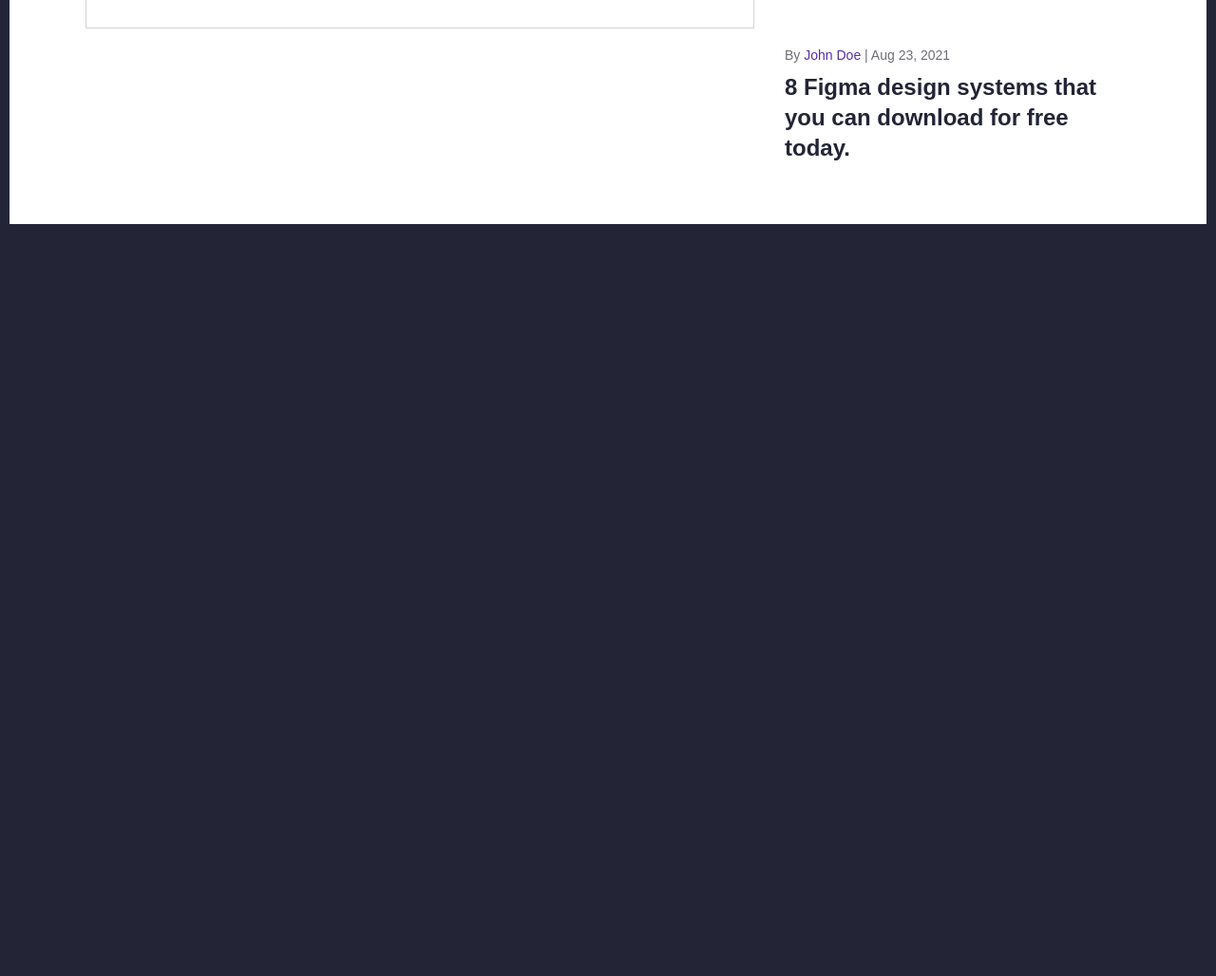
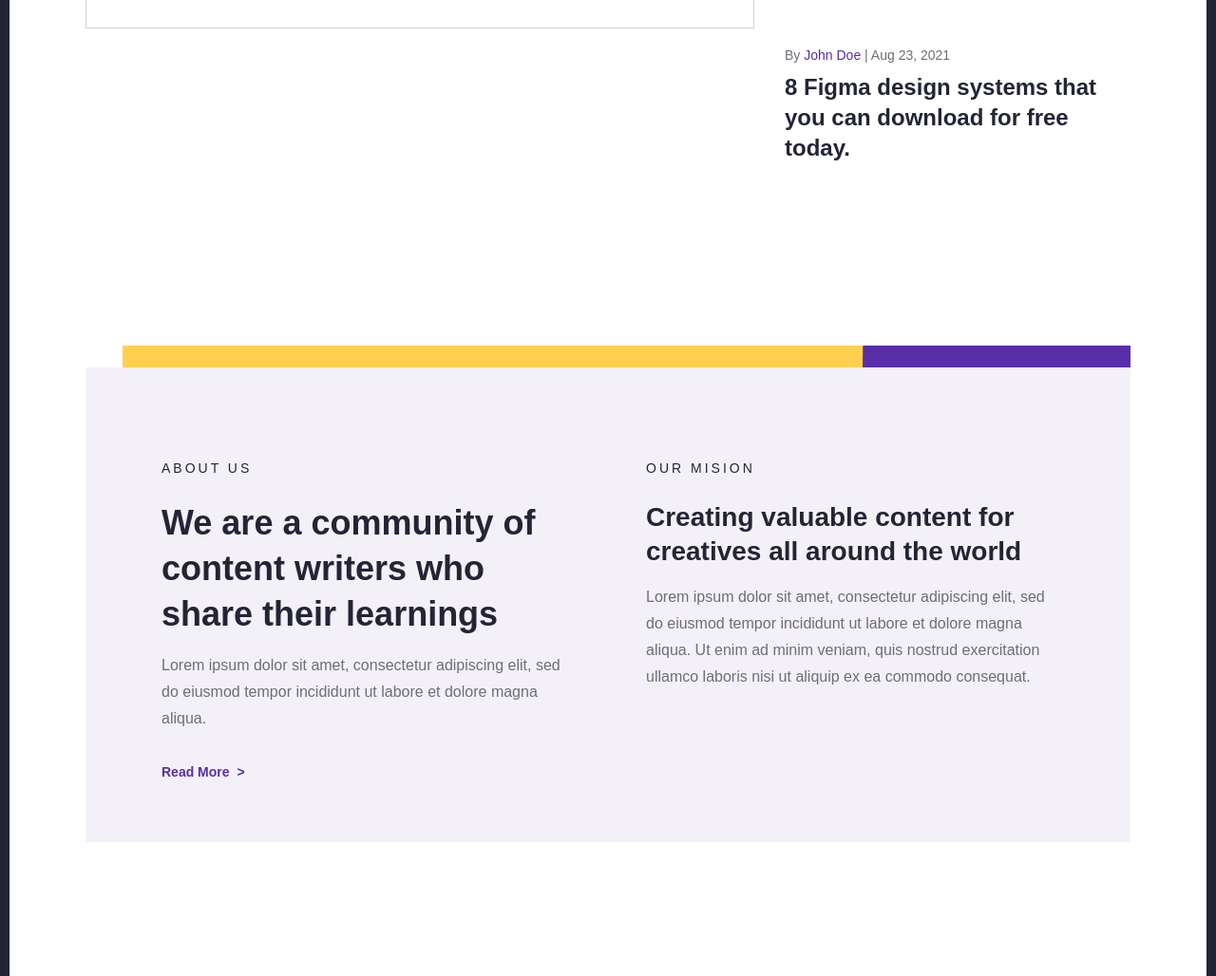
Before and after one commit to KirillMoiseev1999/frontend-project, a website built with Vite: page index.html in a window 1280 px wide. Shown: the part 1652-2680 px from the top of the page at 95% size. Before the commit the page ends 1888 px from the top, so only its background shows below. Built offline with nearby package versions, Linux system fonts and the light colour scheme.

Commit message:
добавил блок about-section

```diff
--- a/index.html
+++ b/index.html
@@ -20,6 +20,7 @@
     <link rel="stylesheet" href="src/styles/components/main.css" />
     <link rel="stylesheet" href="src/styles/components/hero.css" />
     <link rel="stylesheet" href="src/styles/components/featured_posts.css" />
+    <link rel="stylesheet" href="src/styles/components/about.css" />
   </head>
 
   <body>
@@ -96,8 +97,7 @@
 
       <div class="skipcontainer"></div>
 
-      <!--  -->
-
+      <!--Блок с будущим  -->
       <section class="featured-posts">
         <div class="container">
           <div class="featured-posts__content">
@@ -138,7 +138,6 @@
               </div>
 
               <div class="posts-list">
-                <!-- Post Item 1 -->
                 <article class="post-item">
                   <div class="post-item__meta">
                     <span>By</span>
@@ -149,7 +148,6 @@
                   <h3 class="post-item__title">8 Figma design systems that you can download for free today.</h3>
                 </article>
 
-                <!-- Post Item 2 -->
                 <article class="post-item">
                   <div class="post-item__meta">
                     <span>By</span>
@@ -160,7 +158,6 @@
                   <h3 class="post-item__title">8 Figma design systems that you can download for free today.</h3>
                 </article>
 
-                <!-- Post Item 3 -->
                 <article class="post-item">
                   <div class="post-item__meta">
                     <span>By</span>
@@ -171,7 +168,6 @@
                   <h3 class="post-item__title">8 Figma design systems that you can download for free today.</h3>
                 </article>
 
-                <!-- Post Item 4 -->
                 <article class="post-item">
                   <div class="post-item__meta">
                     <span>By</span>
@@ -186,6 +182,48 @@
           </div>
         </div>
       </section>
+
+      <div class="skipcontainer"></div>
+
+      <!--Блок с О нас  -->
+      <section class="about-section">
+        <!-- Декоративная полоска -->
+        <div class="about-section__strip">
+          <svg width="1061" height="23" viewBox="0 0 1061 23" fill="none" xmlns="http://www.w3.org/2000/svg">
+            <path d="M0 23H843L842.094 0H0V23Z" fill="#FFD050" />
+            <path d="M779 23H1061V0H779.303L779 23Z" fill="#592EA9" />
+          </svg>
+        </div>
+
+        <div class="containerabout">
+          <div class="about-section__content">
+            <!-- Левый блок - About Us -->
+            <div class="about-us">
+              <span class="about-us__label">ABOUT US</span>
+              <h2 class="about-us__title">We are a community of content writers who share their learnings</h2>
+              <p class="about-us__description">
+                Lorem ipsum dolor sit amet, consectetur adipiscing elit, sed do eiusmod tempor incididunt ut labore et
+                dolore magna aliqua.
+              </p>
+              <a href="#" class="link--purple"> Read More <span class="link__arrow">></span> </a>
+            </div>
+
+            <!-- Правый блок - Our Mission -->
+            <div class="our-mission">
+              <span class="our-mission__label">OUR MISION</span>
+              <h3 class="our-mission__title">Creating valuable content for creatives all around the world</h3>
+              <p class="our-mission__description">
+                Lorem ipsum dolor sit amet, consectetur adipiscing elit, sed do eiusmod tempor incididunt ut labore et
+                dolore magna aliqua. Ut enim ad minim veniam, quis nostrud exercitation ullamco laboris nisi ut aliquip
+                ex ea commodo consequat.
+              </p>
+            </div>
+          </div>
+        </div>
+      </section>
+
+      <div class="skipcontainer"></div>
+      <!--Блок с О нас  -->
     </main>
 
     <script type="module" src="/src/index.js"></script>
--- /dev/null
+++ b/src/styles/components/about.css
@@ -0,0 +1,111 @@
+.containerabout {
+  height: 500px;
+  width: 100%;
+  background: var(--color-lavender);
+}
+
+.about-section {
+  position: relative;
+  margin: 0 80px;
+  height: 523px;
+  display: flex;
+  flex-direction: column;
+  align-items: end;
+}
+
+.about-section__strip {
+  right: 0;
+  height: 23px;
+  z-index: 1;
+}
+
+.about-section__content {
+  display: grid;
+  grid-template-columns: 1fr 1fr;
+  gap: 80px;
+  max-width: 1440px;
+  margin: 0 80px;
+  height: 500px;
+  position: relative;
+  z-index: 2;
+}
+
+/* Левый блок - About Us */
+.about-us {
+  padding: 96px 0;
+}
+
+.about-us__label {
+  font: var(--font-label);
+  color: var(--color-black);
+  text-transform: uppercase;
+  letter-spacing: 3px;
+  margin-bottom: 24px;
+  display: block;
+}
+
+.about-us__title {
+  font: var(--font-h2);
+  color: var(--color-black);
+  margin-bottom: 16px;
+}
+
+.about-us__description {
+  font: var(--font-body-01);
+  color: var(--color-medium-grey);
+  line-height: 28px;
+  margin-bottom: 32px;
+}
+
+/* Правый блок - Our Mission */
+.our-mission {
+  padding: 96px 0;
+}
+
+.our-mission__label {
+  font: var(--font-label);
+  color: var(--color-black);
+  text-transform: uppercase;
+  letter-spacing: 3px;
+  margin-bottom: 24px;
+  display: block;
+}
+
+.our-mission__title {
+  font: var(--font-h3);
+  color: var(--color-black);
+  margin-bottom: 16px;
+}
+
+.our-mission__description {
+  font: var(--font-body-01);
+  color: var(--color-medium-grey);
+  line-height: 28px;
+}
+
+/* Кнопка Read More */
+
+/* Фиолетовая ссылка Read More */
+.link--purple {
+  color: var(--color-purple);
+  font: var(--font-label);
+  font-weight: 600;
+  text-decoration: none;
+  display: flex;
+  align-items: center;
+  gap: 8px;
+  transition: color 0.3s ease;
+}
+
+.link--purple:hover {
+  color: var(--color-black);
+}
+
+.link__arrow {
+  font-weight: 700;
+  transition: transform 0.3s ease;
+}
+
+.link--purple:hover .link__arrow {
+  transform: translateX(4px);
+}
--- a/src/styles/components/main.css
+++ b/src/styles/components/main.css
@@ -5,7 +5,7 @@
   align-items: center;
   margin: 0;
   padding: 0;
-  height: 100%;
+  height: 6000px;
   width: 100%;
 }
 
```
